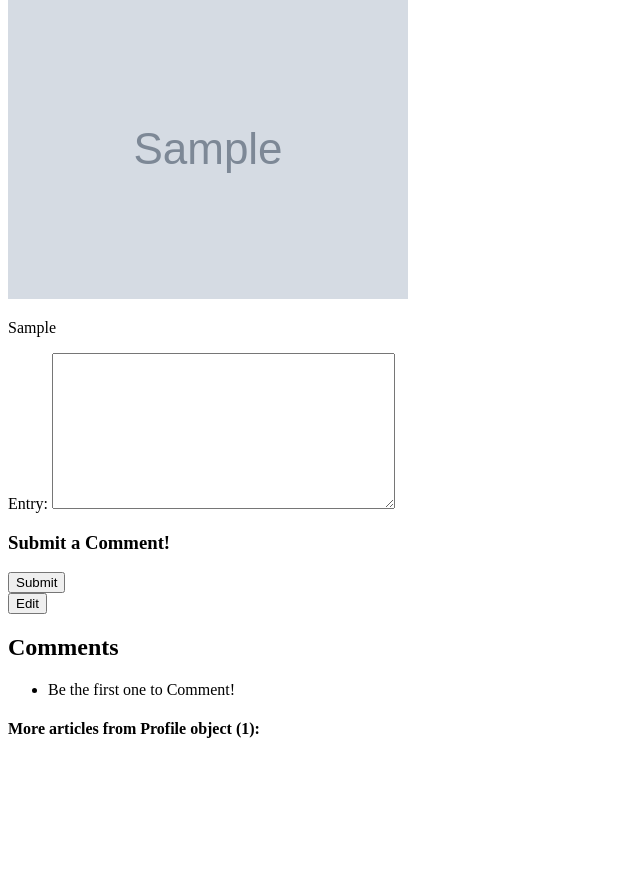
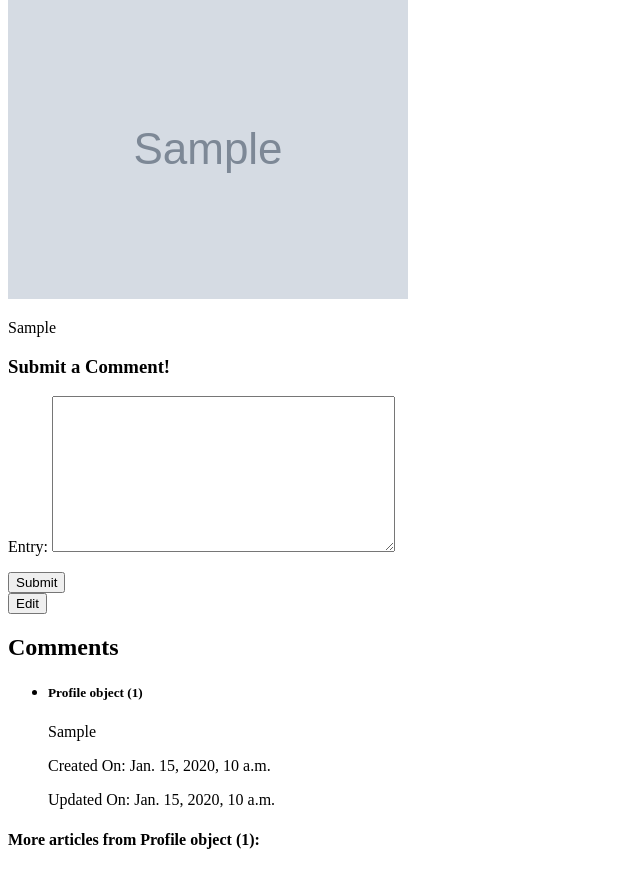
Before and after one commit to AdrMrcs/hobbysite-E-1, a Django app: page /blog/article/1 in a window 1280 px wide. Shown: the part 175-1045 px from the top of the page, without its empty margins (0-640 px from the left). Before the commit the page ends 913 px from the top, so only its background shows below. Run offline with Django 5.2, Linux system fonts and the light colour scheme; a user stored in the database is signed in; tables that the repository leaves empty hold one stand-in row (values such as "Sample post"); grey boxes marked "Sample" are stand-in pictures.

Commit message:
comments for detailview working

```diff
--- a/blog/forms.py
+++ b/blog/forms.py
@@ -4,11 +4,10 @@ from .models import Article, Comment
 class ArticleForms(forms.ModelForm):
     class Meta:
         model = Article
-        fields = '__all__'
+        exclude = ['author']
 
     def __init__(self, *args, **kwargs):
         super().__init__(*args, **kwargs)
-        self.fields['author'].disabled = True
 
 class CommentForms(forms.ModelForm):
     class Meta:
--- a/blog/views.py
+++ b/blog/views.py
@@ -47,16 +47,15 @@ class BlogDetailView(LoginAuthenticator, DetailView):
 
     def post(self, request, *args, **kwargs):
         self.object = self.get_object()
-        author = profilemodel.Profile.objects.get(user=self.request.user)
-        article = self.get_object()
         form = CommentForms(request.POST)
         if form.is_valid():
             comment = form.save(commit=False)
-            comment.author = author
-            comment.article = article
+            comment.author = self.get_author_profile()
+            comment.article = self.object
             comment.save()
-            return redirect('blog:article-detail', pk=article.pk)
-        ctx = self.get_context_data(**kwargs)
+            return redirect('blog:article-detail', pk=self.object.pk)
+        else:
+            ctx = self.get_context_data(form=form)
         return self.render_to_response(ctx)
 
 class BlogCreateView(LoginRequiredMixin, CreateView):
--- a/templates/article_detail.html
+++ b/templates/article_detail.html
@@ -14,10 +14,10 @@
   {% endif %}
   <p>{{article.entry}}</p>
   {% if request.user.is_authenticated %}
-  {{ form.as_p }}
   <h3>Submit a Comment!</h3>
   <form method="post">
     {% csrf_token %}
+    {{ form.as_p }}
     <button type="submit">Submit</button>
   </form>
   {% else %}
@@ -30,12 +30,12 @@
 
 <h2>Comments</h2>
 <ul>
-  {% for comment in article.comment.all %}
+  {% for comments in article.comments.all %}
   <li>
-    <h5>{{ comment.author }}</h5>
-    <p>{{ comment.entry }}</p>
-    <p>Created On: {{ comment.created_on }}</p>
-    <p>Updated On: {{ comment.updated_on }}</p>
+    <h5>{{ comments.author }}</h5>
+    <p>{{ comments.entry }}</p>
+    <p>Created On: {{ comments.created_on }}</p>
+    <p>Updated On: {{ comments.updated_on }}</p>
   </li>
   {% empty %}
     <li>Be the first one to Comment!</l1>
```
Also changed, not shown: templates/article_add.html (+12 -1 lines), templates/article_update.html (+14 -1 lines).
